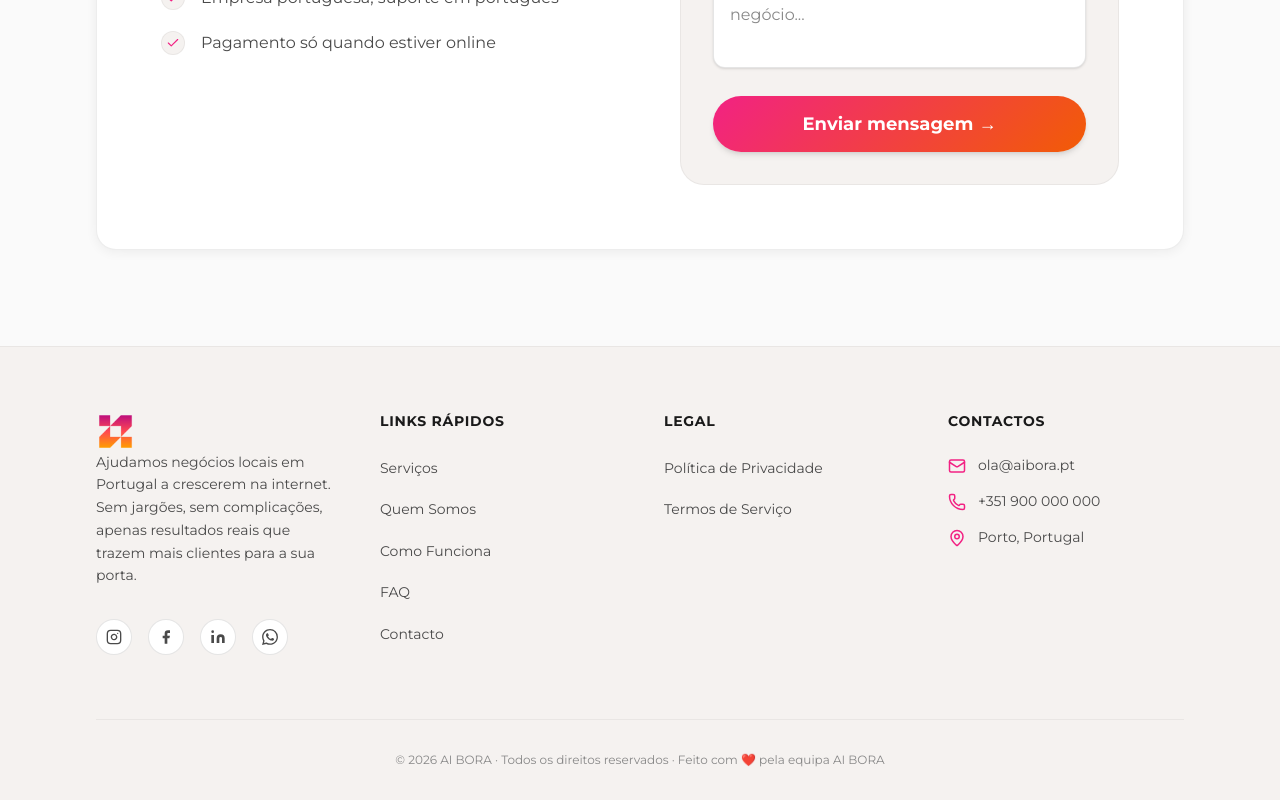
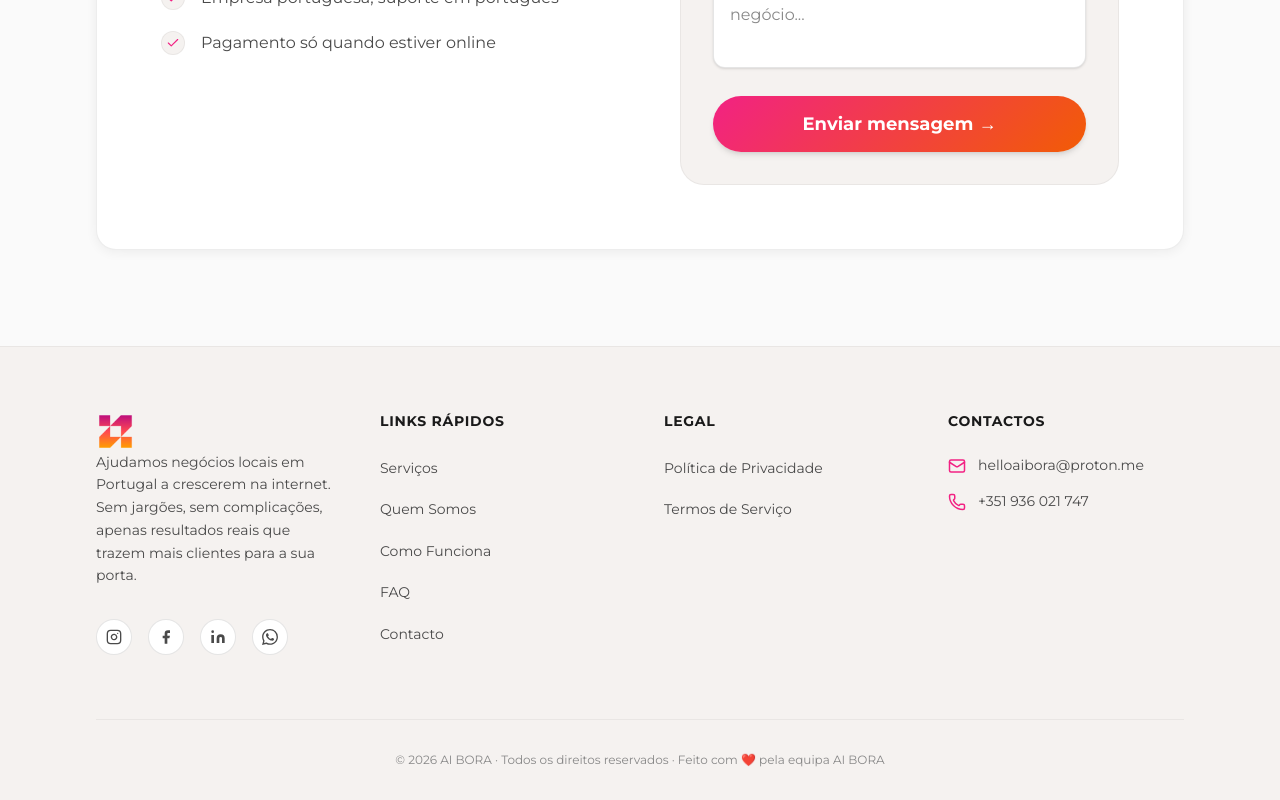
Before and after one commit to JennyT3/AI-BORA--STELLAR, a React (Vite) app: page / in a window 1280 px wide. Shown: the part 6094-6894 px from the top of the page. Built offline with nearby package versions, Linux system fonts and the light colour scheme.

Commit message:
fix: correct

```diff
--- a/src/components/Footer.tsx
+++ b/src/components/Footer.tsx
@@ -22,22 +22,22 @@ export function Footer() {
             <div className="flex items-center gap-4 pt-2">
               <a href="https://instagram.com/aibora.pt" target="_blank" rel="noopener noreferrer" aria-label="Instagram" className="w-9 h-9 rounded-full bg-white border border-black/10 flex items-center justify-center hover:border-fuchsia-brand hover:text-fuchsia-brand transition-colors text-text-secondary">
                 <svg width="16" height="16" viewBox="0 0 24 24" fill="none" stroke="currentColor" strokeWidth="2" strokeLinecap="round" strokeLinejoin="round">
-                  <rect x="2" y="2" width="20" height="20" rx="5" ry="5"/><path d="M16 11.37A4 4 0 1 1 12.63 8 4 4 0 0 1 16 11.37z"/><line x1="17.5" y1="6.5" x2="17.51" y2="6.5"/>
+                  <rect x="2" y="2" width="20" height="20" rx="5" ry="5" /><path d="M16 11.37A4 4 0 1 1 12.63 8 4 4 0 0 1 16 11.37z" /><line x1="17.5" y1="6.5" x2="17.51" y2="6.5" />
                 </svg>
               </a>
               <a href="https://facebook.com/aibora.pt" target="_blank" rel="noopener noreferrer" aria-label="Facebook" className="w-9 h-9 rounded-full bg-white border border-black/10 flex items-center justify-center hover:border-fuchsia-brand hover:text-fuchsia-brand transition-colors text-text-secondary">
                 <svg width="16" height="16" viewBox="0 0 24 24" fill="currentColor">
-                  <path d="M18 2h-3a5 5 0 0 0-5 5v3H7v4h3v8h4v-8h3l1-4h-4V7a1 1 0 0 1 1-1h3z"/>
+                  <path d="M18 2h-3a5 5 0 0 0-5 5v3H7v4h3v8h4v-8h3l1-4h-4V7a1 1 0 0 1 1-1h3z" />
                 </svg>
               </a>
               <a href="https://linkedin.com/company/aibora" target="_blank" rel="noopener noreferrer" aria-label="LinkedIn" className="w-9 h-9 rounded-full bg-white border border-black/10 flex items-center justify-center hover:border-fuchsia-brand hover:text-fuchsia-brand transition-colors text-text-secondary">
                 <svg width="16" height="16" viewBox="0 0 24 24" fill="currentColor">
-                  <path d="M16 8a6 6 0 0 1 6 6v7h-4v-7a2 2 0 0 0-2-2 2 2 0 0 0-2 2v7h-4v-7a6 6 0 0 1 6-6z"/><rect x="2" y="9" width="4" height="12"/><circle cx="4" cy="4" r="2"/>
+                  <path d="M16 8a6 6 0 0 1 6 6v7h-4v-7a2 2 0 0 0-2-2 2 2 0 0 0-2 2v7h-4v-7a6 6 0 0 1 6-6z" /><rect x="2" y="9" width="4" height="12" /><circle cx="4" cy="4" r="2" />
                 </svg>
               </a>
-              <a href="https://wa.me/351900000000" target="_blank" rel="noopener noreferrer" aria-label="WhatsApp" className="w-9 h-9 rounded-full bg-white border border-black/10 flex items-center justify-center hover:border-[#25D366] hover:text-[#25D366] transition-colors text-text-secondary">
+              <a href="https://wa.me/351936021747" target="_blank" rel="noopener noreferrer" aria-label="WhatsApp" className="w-9 h-9 rounded-full bg-white border border-black/10 flex items-center justify-center hover:border-[#25D366] hover:text-[#25D366] transition-colors text-text-secondary">
                 <svg width="16" height="16" viewBox="0 0 24 24" fill="currentColor">
-                  <path d="M17.472 14.382c-.297-.149-1.758-.867-2.03-.967-.273-.099-.471-.148-.67.15-.197.297-.767.966-.94 1.164-.173.199-.347.223-.644.075-.297-.15-1.255-.463-2.39-1.475-.883-.788-1.48-1.761-1.653-2.059-.173-.297-.018-.458.13-.606.134-.133.298-.347.446-.52.149-.174.198-.298.298-.497.099-.198.05-.371-.025-.52-.075-.149-.669-1.612-.916-2.207-.242-.579-.487-.5-.669-.51-.173-.008-.371-.01-.57-.01-.198 0-.52.074-.792.372-.272.297-1.04 1.016-1.04 2.479 0 1.462 1.065 2.875 1.213 3.074.149.198 2.096 3.2 5.077 4.487.709.306 1.262.489 1.694.625.712.227 1.36.195 1.871.118.571-.085 1.758-.719 2.006-1.413.248-.694.248-1.289.173-1.413-.074-.124-.272-.198-.57-.347m-5.421 7.403h-.004a9.87 9.87 0 0 1-5.031-1.378l-.361-.214-3.741.982.998-3.648-.235-.374a9.86 9.86 0 0 1-1.51-5.26c.001-5.45 4.436-9.884 9.888-9.884 2.64 0 5.122 1.03 6.988 2.898a9.825 9.825 0 0 1 2.893 6.994c-.003 5.45-4.437 9.884-9.885 9.884m8.413-18.297A11.815 11.815 0 0 0 12.05 0C5.495 0 .16 5.335.157 11.892c0 2.096.547 4.142 1.588 5.945L.057 24l6.305-1.654a11.882 11.882 0 0 0 5.683 1.448h.005c6.554 0 11.89-5.335 11.893-11.893a11.821 11.821 0 0 0-3.48-8.413z"/>
+                  <path d="M17.472 14.382c-.297-.149-1.758-.867-2.03-.967-.273-.099-.471-.148-.67.15-.197.297-.767.966-.94 1.164-.173.199-.347.223-.644.075-.297-.15-1.255-.463-2.39-1.475-.883-.788-1.48-1.761-1.653-2.059-.173-.297-.018-.458.13-.606.134-.133.298-.347.446-.52.149-.174.198-.298.298-.497.099-.198.05-.371-.025-.52-.075-.149-.669-1.612-.916-2.207-.242-.579-.487-.5-.669-.51-.173-.008-.371-.01-.57-.01-.198 0-.52.074-.792.372-.272.297-1.04 1.016-1.04 2.479 0 1.462 1.065 2.875 1.213 3.074.149.198 2.096 3.2 5.077 4.487.709.306 1.262.489 1.694.625.712.227 1.36.195 1.871.118.571-.085 1.758-.719 2.006-1.413.248-.694.248-1.289.173-1.413-.074-.124-.272-.198-.57-.347m-5.421 7.403h-.004a9.87 9.87 0 0 1-5.031-1.378l-.361-.214-3.741.982.998-3.648-.235-.374a9.86 9.86 0 0 1-1.51-5.26c.001-5.45 4.436-9.884 9.888-9.884 2.64 0 5.122 1.03 6.988 2.898a9.825 9.825 0 0 1 2.893 6.994c-.003 5.45-4.437 9.884-9.885 9.884m8.413-18.297A11.815 11.815 0 0 0 12.05 0C5.495 0 .16 5.335.157 11.892c0 2.096.547 4.142 1.588 5.945L.057 24l6.305-1.654a11.882 11.882 0 0 0 5.683 1.448h.005c6.554 0 11.89-5.335 11.893-11.893a11.821 11.821 0 0 0-3.48-8.413z" />
                 </svg>
               </a>
             </div>
@@ -70,15 +70,11 @@ export function Footer() {
             <ul className="space-y-4">
               <li className="flex items-start gap-3 text-sm font-medium text-text-secondary">
                 <Mail size={18} className="text-fuchsia-brand shrink-0 mt-0.5" />
-                <a href="mailto:ola@aibora.pt" className="hover:text-fuchsia-brand transition-colors">ola@aibora.pt</a>
+                <a href="mailto:helloaibora@proton.me" className="hover:text-fuchsia-brand transition-colors">helloaibora@proton.me</a>
               </li>
               <li className="flex items-start gap-3 text-sm font-medium text-text-secondary">
                 <Phone size={18} className="text-fuchsia-brand shrink-0 mt-0.5" />
-                <a href="tel:+351900000000" className="hover:text-fuchsia-brand transition-colors">+351 900 000 000</a>
-              </li>
-              <li className="flex items-start gap-3 text-sm font-medium text-text-secondary">
-                <MapPin size={18} className="text-fuchsia-brand shrink-0 mt-0.5" />
-                <span>Porto, Portugal</span>
+                <a href="tel:+351936021747" className="hover:text-fuchsia-brand transition-colors">+351 936 021 747</a>
               </li>
             </ul>
           </div>
--- a/src/lib/constants.ts
+++ b/src/lib/constants.ts
@@ -1,2 +1,4 @@
-export const WHATSAPP_NUMBER = "351900000000";
+export const WHATSAPP_NUMBER = "351936021747";
 export const WHATSAPP_LINK = `https://wa.me/${WHATSAPP_NUMBER}`;
+export const EMAIL = "helloaibora@proton.me";
+export const EMAIL_LINK = "mailto:helloaibora@proton.me";
```
